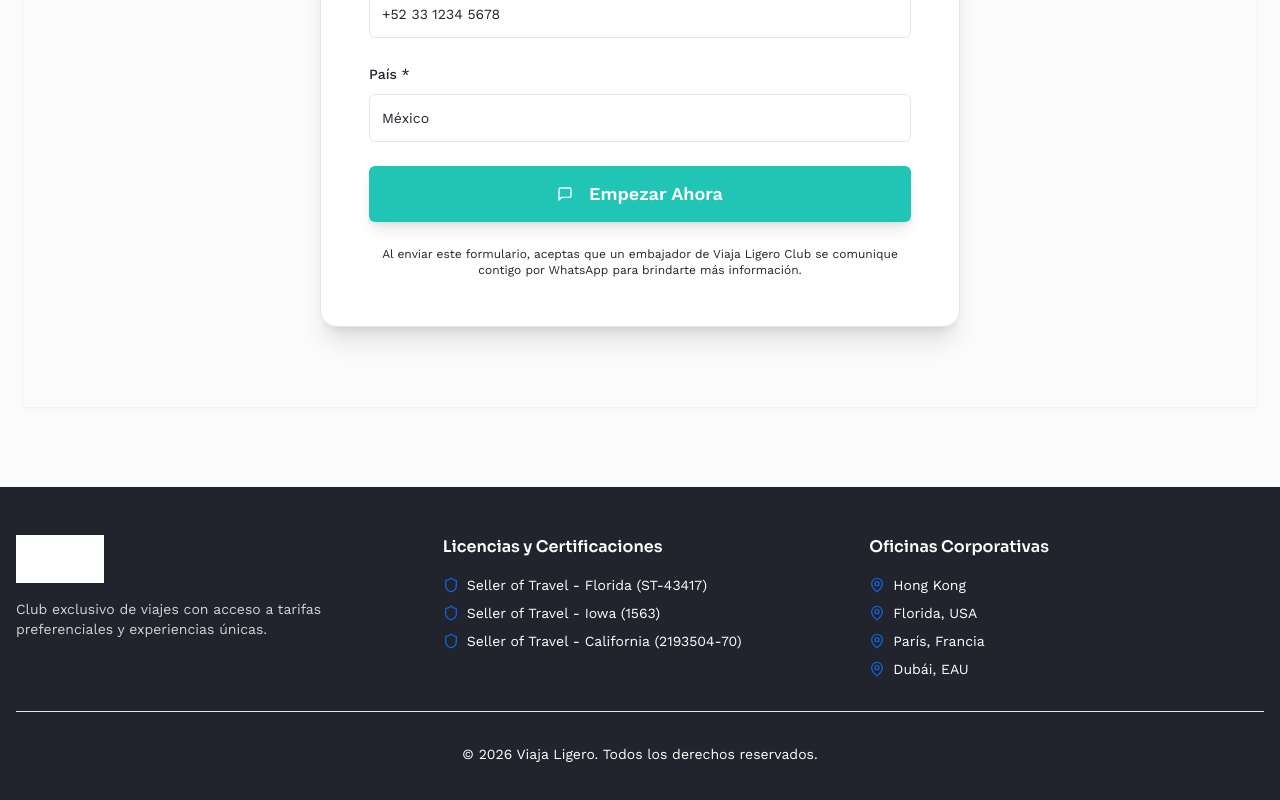
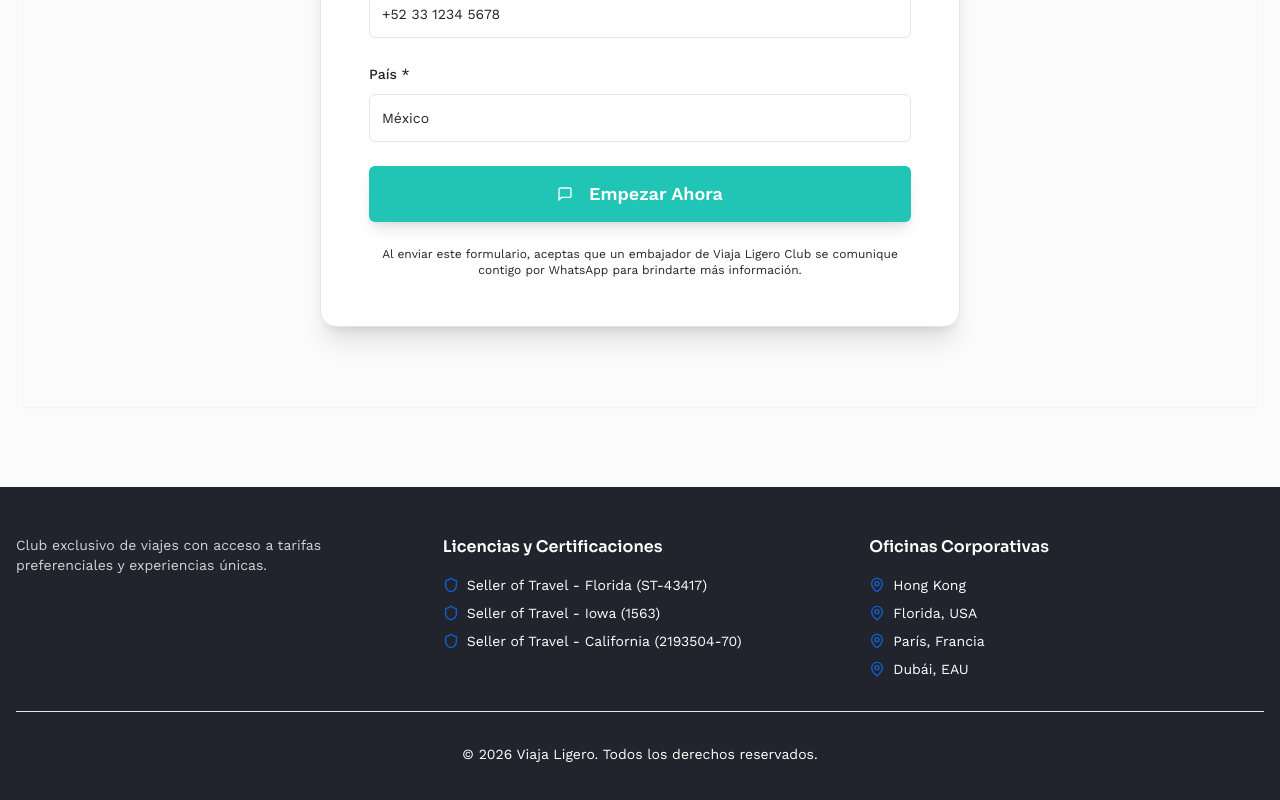
Before and after one commit to Jclmaximo/sg-d27a7d47-40b9-4812-be21-978d412c10af-1776524557, a Next.js app: page / in a window 1280 px wide. Shown: the part 5063-5863 px from the top of the page. Built offline with nearby package versions, Linux system fonts and the light colour scheme.

Commit message:
Update src/components/FunnelFooter.tsx

```diff
--- a/src/components/FunnelFooter.tsx
+++ b/src/components/FunnelFooter.tsx
@@ -20,11 +20,11 @@
         <div className="grid md:grid-cols-3 gap-8 mb-8">
           {/* Logo y descripción */}
           <div>
-            <img
-              src="/viaja-ligero-logo.png"
-              alt="Viaja Ligero"
-              className="h-12 w-auto mb-4 brightness-0 invert"
-            />
+
+
+
+
+
             <p className="text-sm text-background/80">
               Club exclusivo de viajes con acceso a tarifas preferenciales y experiencias únicas.
             </p>
@@ -78,6 +78,6 @@
           <p>&copy; {new Date().getFullYear()} Viaja Ligero. Todos los derechos reservados.</p>
         </div>
       </div>
-    </footer>
-  );
+    </footer>);
+
 }
```
